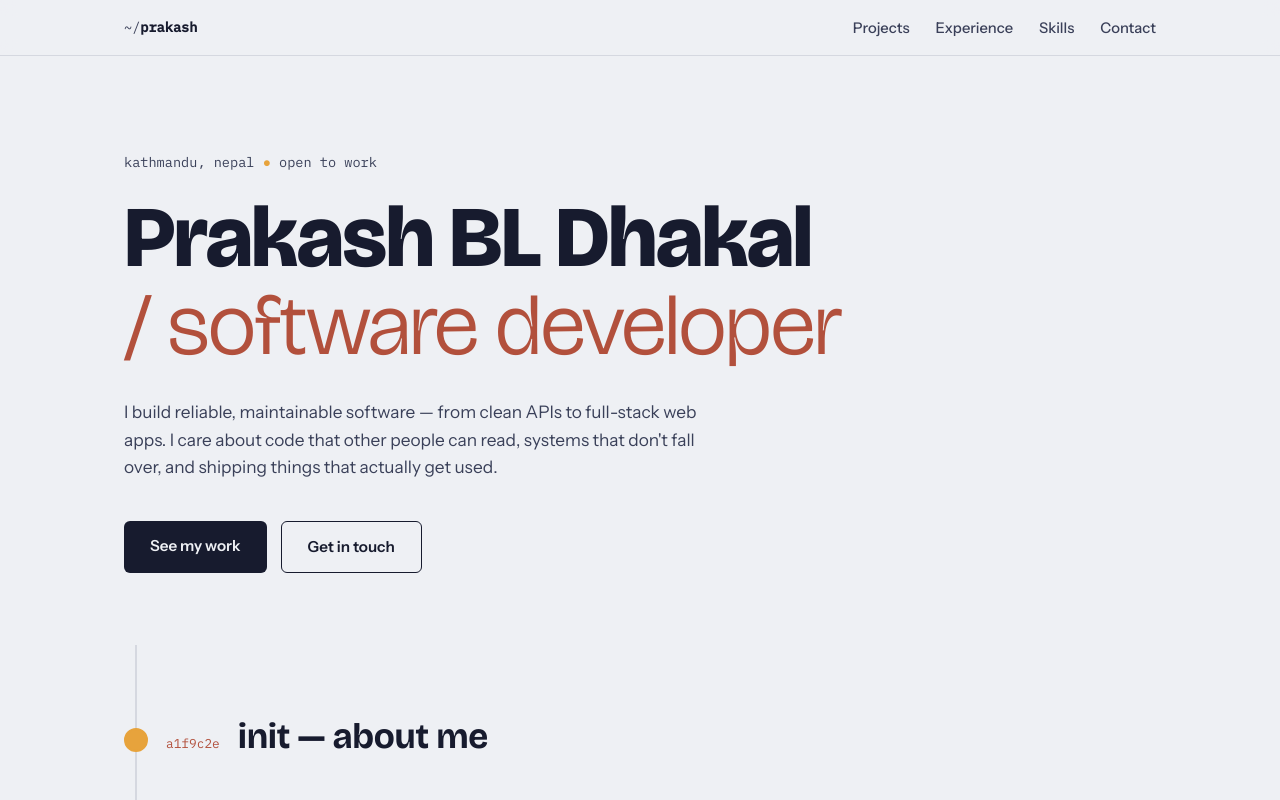
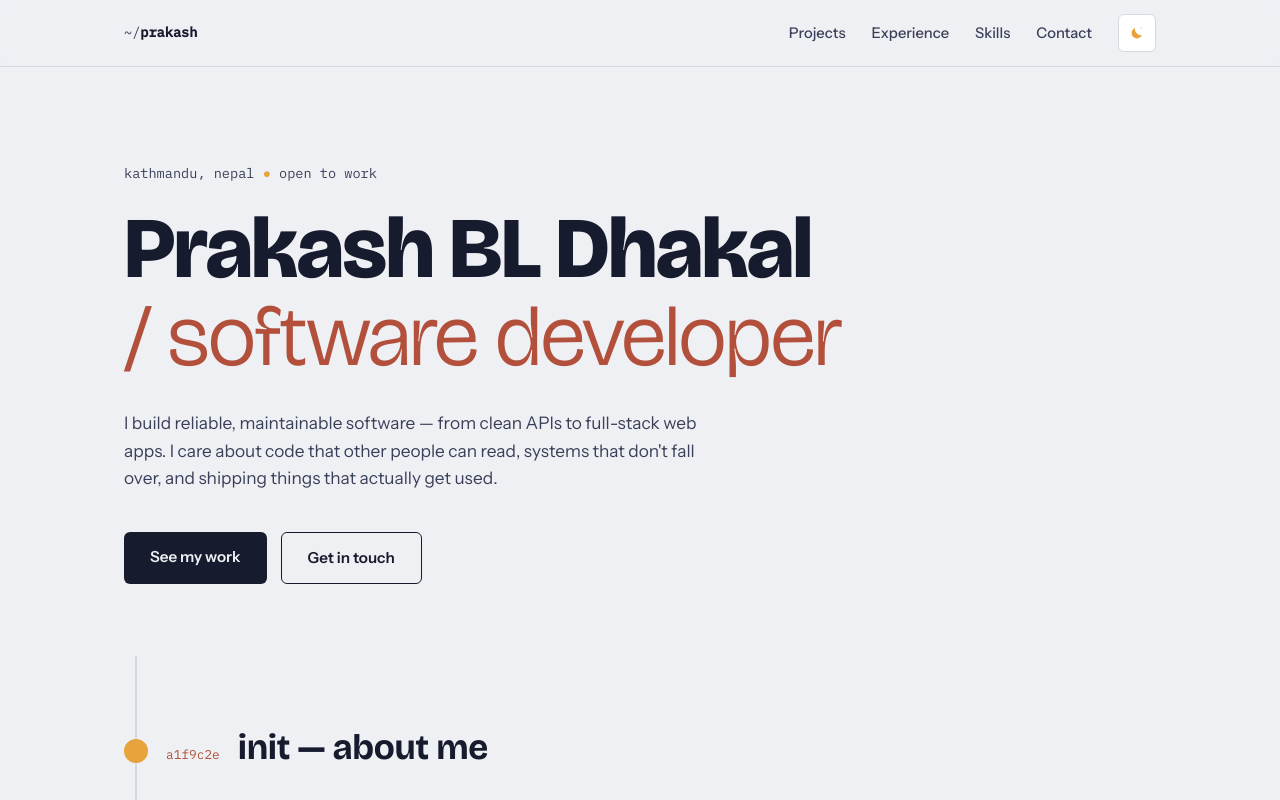
Before and after one commit to thelightloop/thelightloop, a Next.js app: page / in a window 1280 px wide. Shown: the top 800 px of the page. Built offline with nearby package versions, Linux system fonts and the light colour scheme.

Commit message:
:art:implement dark mode

```diff
--- a/package.json
+++ b/package.json
@@ -10,6 +10,7 @@
   },
   "dependencies": {
     "next": "16.3.0",
+    "next-themes": "^0.4.6",
     "react": "19.2.8",
     "react-dom": "19.2.8"
   },
--- a/src/app/globals.css
+++ b/src/app/globals.css
@@ -6,9 +6,37 @@
   --marigold: #e7a33c;
   --brick: #b2503c;
   --line: #d5d8e0;
+  --shadow: rgba(23, 27, 46, 0.1);
+  --shadow-strong: rgba(23, 27, 46, 0.25);
+  --footer-bg: #171b2e;
+  --footer-fg: #eef0f4;
+  --footer-muted: rgba(238, 240, 244, 0.5);
+  --footer-border: rgba(238, 240, 244, 0.35);
+  --footer-hover: rgba(231, 163, 60, 0.12);
+  --diff-add: #2e7d50;
   --mono: var(--font-mono), monospace;
   --display: var(--font-display), sans-serif;
   --body: var(--font-body), sans-serif;
+  color-scheme: light;
+}
+
+.dark {
+  --ink: #e8eaef;
+  --ink-soft: #9aa0b8;
+  --paper: #0f1219;
+  --card: #181c28;
+  --marigold: #e7a33c;
+  --brick: #d47a68;
+  --line: #2c3144;
+  --shadow: rgba(0, 0, 0, 0.35);
+  --shadow-strong: rgba(0, 0, 0, 0.5);
+  --footer-bg: #07080d;
+  --footer-fg: #eef0f4;
+  --footer-muted: rgba(238, 240, 244, 0.45);
+  --footer-border: rgba(238, 240, 244, 0.2);
+  --footer-hover: rgba(231, 163, 60, 0.15);
+  --diff-add: #5cb87a;
+  color-scheme: dark;
 }
 
 * {
@@ -42,6 +70,9 @@ body {
   font-size: 17px;
   -webkit-font-smoothing: antialiased;
   -moz-osx-font-smoothing: grayscale;
+  transition:
+    background-color 0.25s ease,
+    color 0.25s ease;
 }
 
 a {
@@ -69,6 +100,9 @@ nav {
   background: color-mix(in srgb, var(--paper) 88%, transparent);
   backdrop-filter: blur(8px);
   border-bottom: 1px solid var(--line);
+  transition:
+    background-color 0.25s ease,
+    border-color 0.25s ease;
 }
 
 .nav-inner {
@@ -78,6 +112,59 @@ nav {
   padding: 14px 24px;
   max-width: 1080px;
   margin: 0 auto;
+  position: relative;
+}
+
+.nav-actions {
+  display: flex;
+  align-items: center;
+  gap: 10px;
+}
+
+.nav-right {
+  display: flex;
+  align-items: center;
+  gap: 26px;
+}
+
+.theme-toggle {
+  display: inline-flex;
+  align-items: center;
+  justify-content: center;
+  width: 38px;
+  height: 38px;
+  border: 1.5px solid var(--line);
+  background: var(--card);
+  color: var(--marigold);
+  border-radius: 6px;
+  cursor: pointer;
+  transition:
+    border-color 0.15s ease,
+    background-color 0.15s ease,
+    color 0.15s ease,
+    transform 0.15s ease;
+}
+
+.theme-toggle:hover:not(:disabled) {
+  border-color: var(--marigold);
+  color: var(--brick);
+  transform: translateY(-1px);
+}
+
+.theme-toggle:disabled {
+  opacity: 0.5;
+  cursor: default;
+}
+
+.theme-toggle-icon {
+  display: flex;
+  width: 20px;
+  height: 20px;
+}
+
+.theme-toggle-icon svg {
+  width: 100%;
+  height: 100%;
 }
 
 .nav-logo {
@@ -122,6 +209,11 @@ nav {
 }
 
 @media (max-width: 639px) {
+  .nav-right {
+    position: static;
+    gap: 0;
+  }
+
   .nav-toggle {
     display: inline-flex;
     align-items: center;
@@ -222,7 +314,7 @@ h1 .accent {
 
 .btn-primary:hover {
   transform: translateY(-2px);
-  box-shadow: 0 6px 18px rgba(23, 27, 46, 0.25);
+  box-shadow: 0 6px 18px var(--shadow-strong);
 }
 
 .btn-ghost {
@@ -350,12 +442,13 @@ h2 {
   transition:
     transform 0.18s ease,
     box-shadow 0.18s ease,
-    border-color 0.18s ease;
+    border-color 0.18s ease,
+    background-color 0.25s ease;
 }
 
 .project:hover {
   transform: translateY(-4px);
-  box-shadow: 0 10px 26px rgba(23, 27, 46, 0.1);
+  box-shadow: 0 10px 26px var(--shadow);
   border-color: var(--marigold);
 }
 
@@ -377,7 +470,7 @@ h2 {
 }
 
 .diffstat .add {
-  color: #2e7d50;
+  color: var(--diff-add);
 }
 
 .diffstat .del {
@@ -470,6 +563,9 @@ h2 {
   border: 1px solid var(--line);
   border-radius: 10px;
   padding: 22px;
+  transition:
+    background-color 0.25s ease,
+    border-color 0.25s ease;
 }
 
 .skill-group h3 {
@@ -499,10 +595,13 @@ h2 {
 
 /* ---------- contact ---------- */
 footer {
-  background: var(--ink);
-  color: var(--paper);
+  background: var(--footer-bg);
+  color: var(--footer-fg);
   margin-top: 24px;
   padding: 80px 0 40px;
+  transition:
+    background-color 0.25s ease,
+    color 0.25s ease;
 }
 
 footer h2 {
@@ -529,7 +628,7 @@ footer .push {
   font-family: var(--mono);
   font-size: 0.9rem;
   text-decoration: none;
-  border: 1.5px solid rgba(238, 240, 244, 0.35);
+  border: 1.5px solid var(--footer-border);
   padding: 11px 20px;
   border-radius: 6px;
   transition:
@@ -539,14 +638,14 @@ footer .push {
 
 .contact-links a:hover {
   border-color: var(--marigold);
-  background: rgba(231, 163, 60, 0.12);
+  background: var(--footer-hover);
 }
 
 .foot-note {
   margin-top: 70px;
   font-family: var(--mono);
   font-size: 0.75rem;
-  color: rgba(238, 240, 244, 0.5);
+  color: var(--footer-muted);
   display: flex;
   justify-content: space-between;
   flex-wrap: wrap;
--- a/src/app/layout.tsx
+++ b/src/app/layout.tsx
@@ -5,6 +5,7 @@ import {
   Instrument_Sans,
 } from "next/font/google";
 import "./globals.css";
+import ThemeProvider from "@/components/ThemeProvider";
 import { site } from "@/data/portfolio";
 
 const display = Bricolage_Grotesque({
@@ -47,8 +48,11 @@ export default function RootLayout({ children }: LayoutProps<"/">) {
     <html
       lang="en"
       className={`${display.variable} ${body.variable} ${mono.variable}`}
+      suppressHydrationWarning
     >
-      <body>{children}</body>
+      <body>
+        <ThemeProvider>{children}</ThemeProvider>
+      </body>
     </html>
   );
 }
--- a/src/components/Navbar.tsx
+++ b/src/components/Navbar.tsx
@@ -1,6 +1,7 @@
 "use client";
 
 import { useEffect, useState } from "react";
+import ThemeToggle from "@/components/ThemeToggle";
 import { navLinks } from "@/data/portfolio";
 
 export default function Navbar() {
@@ -31,6 +32,20 @@ export default function Navbar() {
           ~/<b>prakash</b>
         </a>
 
+        <div className="nav-right">
+          <ul id="nav-menu" className={`nav-links${menuOpen ? " open" : ""}`}>
+            {navLinks.map(({ href, label }) => (
+              <li key={href}>
+                <a href={href} onClick={() => setMenuOpen(false)}>
+                  {label}
+                </a>
+              </li>
+            ))}
+          </ul>
+
+          <div className="nav-actions">
+            <ThemeToggle />
+
             <button
               type="button"
               className="nav-toggle"
@@ -41,16 +56,8 @@ export default function Navbar() {
             >
               <span aria-hidden="true">{menuOpen ? "✕" : "☰"}</span>
             </button>
-
-        <ul id="nav-menu" className={`nav-links${menuOpen ? " open" : ""}`}>
-          {navLinks.map(({ href, label }) => (
-            <li key={href}>
-              <a href={href} onClick={() => setMenuOpen(false)}>
-                {label}
-              </a>
-            </li>
-          ))}
-        </ul>
+          </div>
+        </div>
       </div>
     </nav>
   );
--- /dev/null
+++ b/src/components/ThemeIcons.tsx
@@ -0,0 +1,58 @@
+type IconProps = {
+  className?: string;
+};
+
+/** Surya — Hindu solar deity; switch to light mode */
+export function SuryaIcon({ className }: IconProps) {
+  return (
+    <svg
+      className={className}
+      viewBox="0 0 24 24"
+      fill="none"
+      xmlns="http://www.w3.org/2000/svg"
+      aria-hidden="true"
+    >
+      <circle cx="12" cy="12" r="4" fill="currentColor" />
+      <g stroke="currentColor" strokeWidth="1.5" strokeLinecap="round">
+        <line x1="12" y1="2" x2="12" y2="5" />
+        <line x1="12" y1="19" x2="12" y2="22" />
+        <line x1="2" y1="12" x2="5" y2="12" />
+        <line x1="19" y1="12" x2="22" y2="12" />
+        <line x1="4.93" y1="4.93" x2="7.05" y2="7.05" />
+        <line x1="16.95" y1="16.95" x2="19.07" y2="19.07" />
+        <line x1="4.93" y1="19.07" x2="7.05" y2="16.95" />
+        <line x1="16.95" y1="7.05" x2="19.07" y2="4.93" />
+      </g>
+      <circle
+        cx="12"
+        cy="12"
+        r="7.5"
+        stroke="currentColor"
+        strokeWidth="1"
+        strokeDasharray="2 3"
+        opacity="0.45"
+      />
+    </svg>
+  );
+}
+
+/** Chandra — Hindu lunar deity; switch to dark mode */
+export function ChandraIcon({ className }: IconProps) {
+  return (
+    <svg
+      className={className}
+      viewBox="0 0 24 24"
+      fill="none"
+      xmlns="http://www.w3.org/2000/svg"
+      aria-hidden="true"
+    >
+      <path
+        d="M18 14.5A7.5 7.5 0 0 1 9.5 6 6.5 6.5 0 1 0 18 14.5Z"
+        fill="currentColor"
+      />
+      <circle cx="17" cy="6" r="0.9" fill="currentColor" opacity="0.55" />
+      <circle cx="19.5" cy="9" r="0.5" fill="currentColor" opacity="0.35" />
+      <circle cx="15.5" cy="4.5" r="0.45" fill="currentColor" opacity="0.35" />
+    </svg>
+  );
+}
--- /dev/null
+++ b/src/components/ThemeProvider.tsx
@@ -0,0 +1,20 @@
+"use client";
+
+import { ThemeProvider as NextThemesProvider } from "next-themes";
+
+export default function ThemeProvider({
+  children,
+}: {
+  children: React.ReactNode;
+}) {
+  return (
+    <NextThemesProvider
+      attribute="class"
+      defaultTheme="system"
+      enableSystem
+      disableTransitionOnChange={false}
+    >
+      {children}
+    </NextThemesProvider>
+  );
+}
--- /dev/null
+++ b/src/components/ThemeToggle.tsx
@@ -0,0 +1,41 @@
+"use client";
+
+import { useTheme } from "next-themes";
+import { useEffect, useState } from "react";
+import { ChandraIcon, SuryaIcon } from "./ThemeIcons";
+
+export default function ThemeToggle() {
+  const { resolvedTheme, setTheme } = useTheme();
+  const [mounted, setMounted] = useState(false);
+
+  useEffect(() => setMounted(true), []);
+
+  if (!mounted) {
+    return (
+      <button
+        type="button"
+        className="theme-toggle"
+        aria-label="Toggle theme"
+        disabled
+      >
+        <span className="theme-toggle-icon" aria-hidden="true" />
+      </button>
+    );
+  }
+
+  const isDark = resolvedTheme === "dark";
+
+  return (
+    <button
+      type="button"
+      className="theme-toggle"
+      onClick={() => setTheme(isDark ? "light" : "dark")}
+      aria-label={isDark ? "Switch to light mode (Surya)" : "Switch to dark mode (Chandra)"}
+      title={isDark ? "Surya — light mode" : "Chandra — dark mode"}
+    >
+      <span className="theme-toggle-icon" aria-hidden="true">
+        {isDark ? <SuryaIcon /> : <ChandraIcon />}
+      </span>
+    </button>
+  );
+}
```
Also changed, not shown: 1 other file (tests, documents, lock files or other folders). Lines whose indentation alone changed are shown as unchanged.
